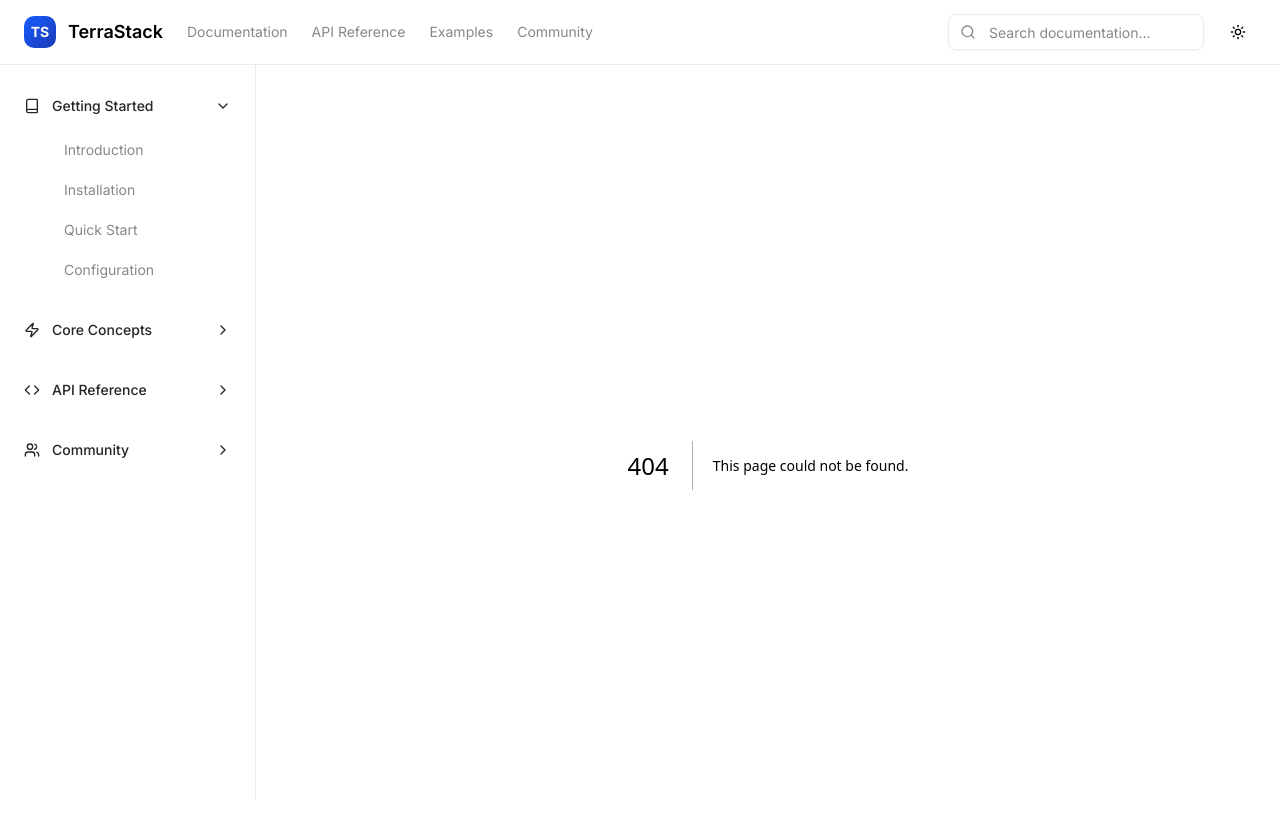
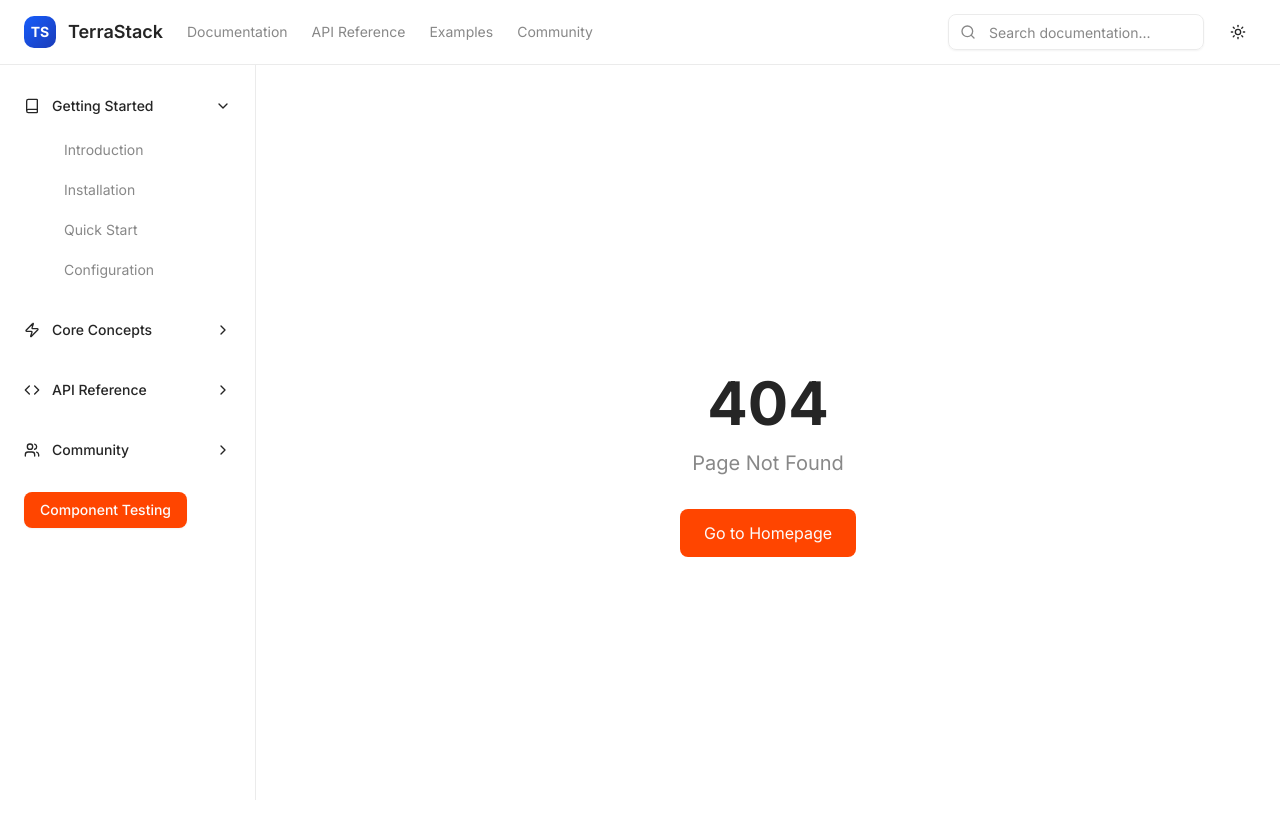
Before and after one commit to Terra-Magma/TerraStack-docs, a Next.js app: page /404 in a window 1280 px wide. Before the commit this address had no page. Shown: the top 838 px of the page. Built offline with nearby package versions, Linux system fonts and the light colour scheme.

Commit message:
examples page

```diff
--- /dev/null
+++ b/src/app/404/page.tsx
@@ -0,0 +1,18 @@
+import Link from 'next/link';
+
+export default function NotFound() {
+  return (
+    <div className="flex items-center justify-center h-screen bg-background">
+      <div className="text-center">
+        <h1 className="text-6xl font-bold text-foreground mb-4">404</h1>
+        <p className="text-xl text-muted-foreground mb-8">Page Not Found</p>
+        <Link
+          href="/"
+          className="inline-block px-6 py-3 bg-primary text-primary-foreground rounded-md hover:bg-primary/90 transition"
+        >
+          Go to Homepage
+        </Link>
+      </div>
+    </div>
+  );
+}
--- /dev/null
+++ b/src/app/component-testing/page.tsx
@@ -0,0 +1,76 @@
+import NotFound from '@/app/404/page';
+import { Button } from '@/components/ui/button';
+import {
+  Breadcrumb,
+  BreadcrumbEllipsis,
+  BreadcrumbItem,
+  BreadcrumbLink,
+  BreadcrumbList,
+  BreadcrumbPage,
+  BreadcrumbSeparator,
+} from '@/components/ui/breadcrumb';
+import Link from 'next/link';
+import {
+  DropdownMenu,
+  DropdownMenuContent,
+  DropdownMenuItem,
+  DropdownMenuTrigger,
+} from '@/components/ui/dropdown-menu';
+
+export default function ComponentTesting() {
+  const env = process.env.NODE_ENV;
+  if (env !== 'development') {
+    return <NotFound />;
+  }
+
+  return (
+    <div className="px-6 py-8 flex flex-col gap-4">
+      <h1 className={'text-4xl font-bold text-foreground mb-4'}>Component Testing Page</h1>
+      <div className={'flex flex-col gap-4 w-3xs p-4 rounded-lg bg-[rgba(0,0,0,0.1)] dark:bg-[rgba(255,255,255,0.1)] '}>
+        <h2 className={'text-2xl font-bold text-foreground mb-2'}>Buttons</h2>
+        <Button>Default Button</Button>
+        <Button variant={'ghost'}>Ghost Button</Button>
+        <Button variant={'link'}>Link Button</Button>
+        <Button variant={'outline'}>Outline Button</Button>
+        <Button variant={'secondary'}>Secondary Button</Button>
+        <Button variant={'destructive'}>Destructive Button</Button>
+      </div>
+      <div className={'flex flex-col gap-4 w-sm p-4 rounded-lg bg-[rgba(0,0,0,0.1)] dark:bg-[rgba(255,255,255,0.1)] '}>
+        <h2 className={'text-2xl font-bold text-foreground mb-2'}>Breadcrumb</h2>
+        <Breadcrumb>
+          <BreadcrumbList>
+            <BreadcrumbItem>
+              <BreadcrumbLink asChild>
+                <Link href="/">Home</Link>
+              </BreadcrumbLink>
+            </BreadcrumbItem>
+            <BreadcrumbSeparator />
+            <BreadcrumbItem>
+              <DropdownMenu>
+                <DropdownMenuTrigger className="flex items-center gap-1">
+                  <BreadcrumbEllipsis className="size-4" />
+                  <span className="sr-only">Toggle menu</span>
+                </DropdownMenuTrigger>
+                <DropdownMenuContent align="start">
+                  <DropdownMenuItem>Documentation</DropdownMenuItem>
+                  <DropdownMenuItem>Themes</DropdownMenuItem>
+                  <DropdownMenuItem>GitHub</DropdownMenuItem>
+                </DropdownMenuContent>
+              </DropdownMenu>
+            </BreadcrumbItem>
+            <BreadcrumbSeparator />
+            <BreadcrumbItem>
+              <BreadcrumbLink asChild>
+                <Link href="/docs/components">Components</Link>
+              </BreadcrumbLink>
+            </BreadcrumbItem>
+            <BreadcrumbSeparator />
+            <BreadcrumbItem>
+              <BreadcrumbPage>Breadcrumb</BreadcrumbPage>
+            </BreadcrumbItem>
+          </BreadcrumbList>
+        </Breadcrumb>
+      </div>
+    </div>
+  );
+}
--- a/src/components/layout/sidebar.tsx
+++ b/src/components/layout/sidebar.tsx
@@ -5,6 +5,7 @@ import Link from 'next/link';
 import { usePathname } from 'next/navigation';
 import { Book, ChevronDown, ChevronRight, Code, Users, Zap } from 'lucide-react';
 import { cn } from '@/lib/utils';
+import DevelopmentButton from '@/components/ui/DevelopmentButton';
 
 const navigationItems = [
   {
@@ -99,6 +100,12 @@ export function Sidebar() {
               </div>
             );
           })}
+          <div key={'component-testing'}>
+            <DevelopmentButton
+              link={'/component-testing'}
+              title={'Component Testing'}
+            />
+          </div>
         </nav>
       </div>
     </aside>
--- /dev/null
+++ b/src/components/ui/DevelopmentButton.tsx
@@ -0,0 +1,24 @@
+import { Button } from '@/components/ui/button';
+
+interface DevelopmentButtonProps {
+  link: string;
+  title: string;
+}
+
+export default function DevelopmentButton({ link, title }: DevelopmentButtonProps) {
+  const env = process.env.NODE_ENV;
+  if (env !== 'development') {
+    return null;
+  }
+
+  return (
+    <Button
+      variant={'default'}
+      onClick={() => {
+        window.location.href = link;
+      }}
+    >
+      {title}
+    </Button>
+  );
+}
```
